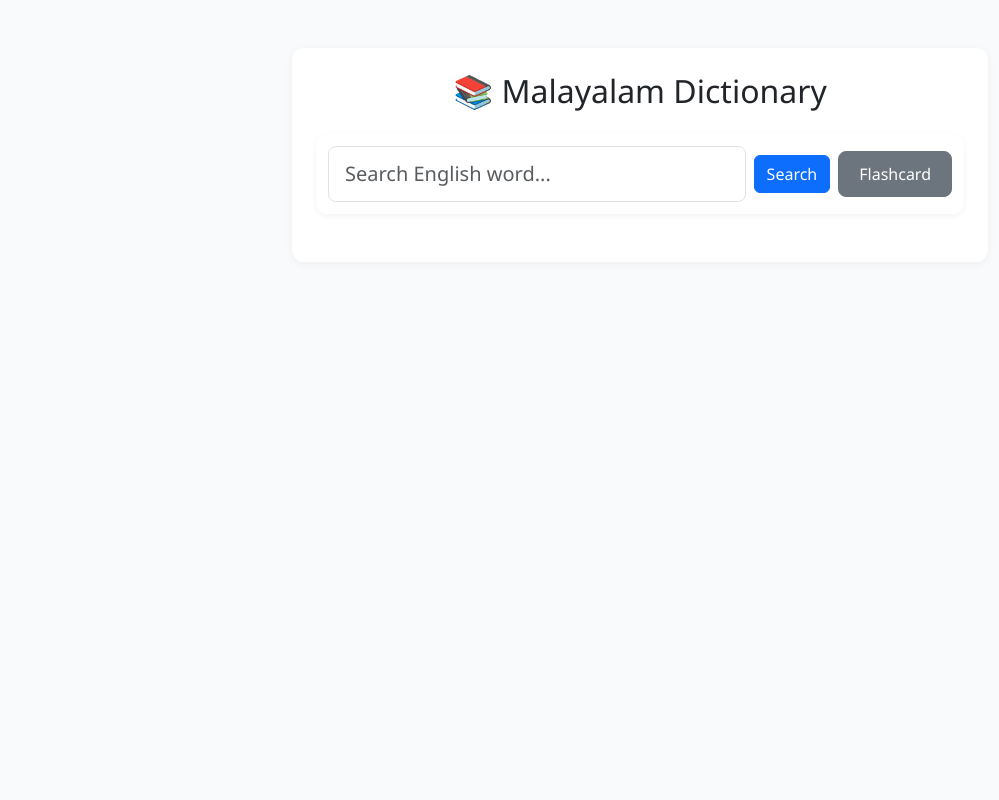
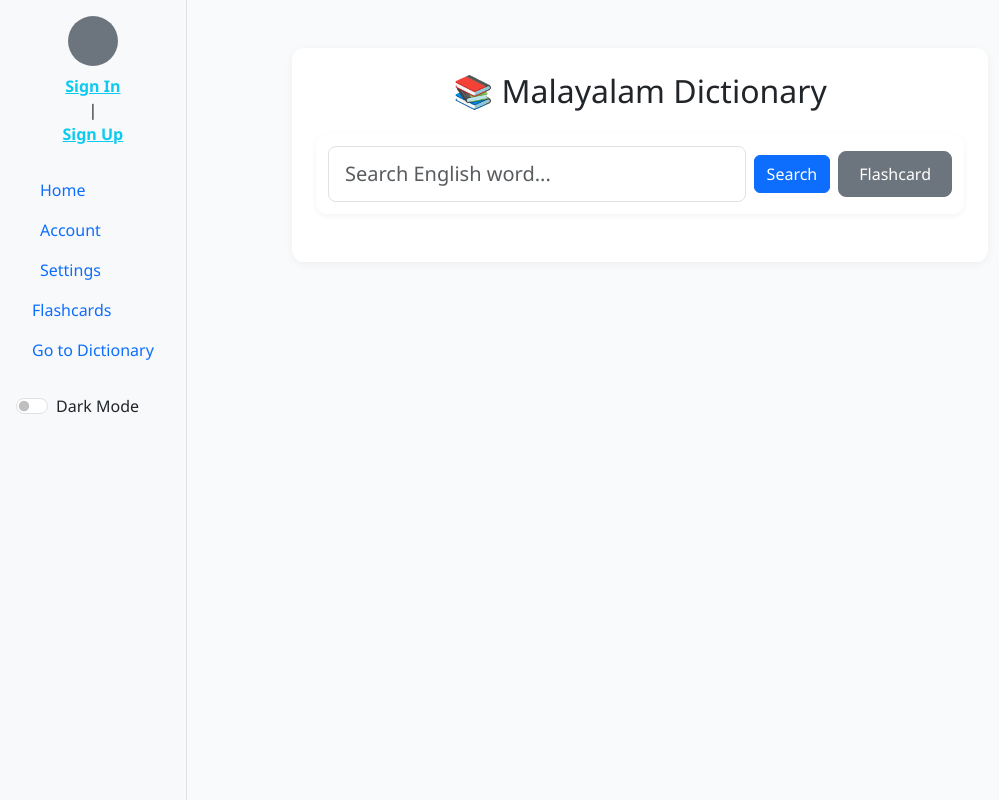
Before and after one commit to vishnubabi/ollam-dictionary-flashcard-, a Django app: page / in a window 1280 px wide. Shown: the whole page, without its empty margins (0-999 px from the left). Run offline with Django 5.2, Linux system fonts and the light colour scheme.

Commit message:
added dark theme

```diff
--- a/dictionary_app/templates/dictionary_app/dictionary_list.html
+++ b/dictionary_app/templates/dictionary_app/dictionary_list.html
@@ -1,3 +1,5 @@
+{% include "sidebar.html" %}
+
 {% load static %}
 <!DOCTYPE html>
 <html lang="en">
--- a/flashcard_app/templates/flashcard_app/flashcard.html
+++ b/flashcard_app/templates/flashcard_app/flashcard.html
@@ -1,3 +1,5 @@
+{% include "sidebar.html" %}
+
 {% load static %}
 <!DOCTYPE html>
 <html lang="en">
--- /dev/null
+++ b/static/css/sidebar.css
@@ -0,0 +1,26 @@
+.sidebar {
+    position: fixed;
+    top: 0;
+    left: 0;
+    height: 100%;
+    background-color: #f8f9fa;
+    padding: 1rem;
+    width: auto;
+    min-width: max-content;
+    border-right: 1px solid #dee2e6;
+    z-index: 1000;
+}
+
+body.dark-mode {
+    background-color: #121212;
+    color: #f1f1f1;
+}
+
+body.dark-mode .sidebar {
+    background-color: #1e1e1e;
+    border-color: #333;
+}
+
+body.dark-mode a {
+    color: #f1f1f1 !important;
+}
--- /dev/null
+++ b/static/js/sidebar.js
@@ -0,0 +1,21 @@
+document.addEventListener("DOMContentLoaded", () => {
+    const toggle = document.getElementById("darkModeToggle");
+
+    // Load saved theme
+    const savedTheme = localStorage.getItem("theme");
+    if (savedTheme === "dark") {
+        document.body.classList.add("dark-mode");
+        toggle.checked = true;
+    }
+
+    // When toggle changes
+    toggle.addEventListener("change", () => {
+        if (toggle.checked) {
+            document.body.classList.add("dark-mode");
+            localStorage.setItem("theme", "dark");
+        } else {
+            document.body.classList.remove("dark-mode");
+            localStorage.setItem("theme", "light");
+        }
+    });
+});
--- /dev/null
+++ b/templates/sidebar.html
@@ -0,0 +1,42 @@
+{% load static %}
+<link rel="stylesheet" href="{% static 'css/sidebar.css' %}">
+
+<!-- Sidebar HTML -->
+<div class="sidebar" id="sidebar">
+    <!-- Profile / Auth Links -->
+    <div class="nav flex-column align-items-center mb-4">
+        <div class="rounded-circle bg-secondary mb-2" style="width:50px;height:50px;"></div>
+        <a href="#" class="text-info fw-bold">Sign In</a> |
+        <a href="#" class="text-info fw-bold">Sign Up</a>
+    </div>
+
+    <!-- Navigation Links -->
+    <nav class="nav flex-column">
+        <a href="#" class="nav-link d-flex align-items-center">
+            <i class="bi bi-house me-2"></i> Home
+        </a>
+        <a href="#" class="nav-link d-flex align-items-center">
+            <i class="bi bi-person me-2"></i> Account
+        </a>
+        <a href="#" class="nav-link d-flex align-items-center">
+            <i class="bi bi-gear me-2"></i> Settings
+        </a>
+
+        <a href="{% url 'flashcard_home' %}" class="nav-link d-flex align-items-center">
+            Flashcards
+        </a>
+
+        <a href="{% url 'dictionary_list' %}" class="nav-link d-flex align-items-center">
+            Go to Dictionary
+        </a>
+
+    </nav>
+
+    <!-- Dark Mode Toggle -->
+    <div class="form-check form-switch mt-4">
+        <input class="form-check-input" type="checkbox" id="darkModeToggle">
+        <label class="form-check-label" for="darkModeToggle">Dark Mode</label>
+    </div>
+</div>
+<script src="https://cdn.jsdelivr.net/npm/bootstrap@5.3.2/dist/js/bootstrap.bundle.min.js"></script>
+<script src="{% static 'js/sidebar.js' %}"></script>
```
Also changed, not shown: malayalam_english/settings.py (+5 -2 lines), templates/base.html (added, +70 -0 lines), static/global/base.css (added), static/global/theme.js (added).
